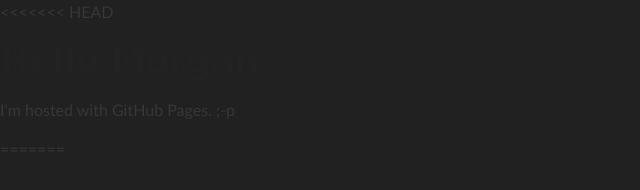
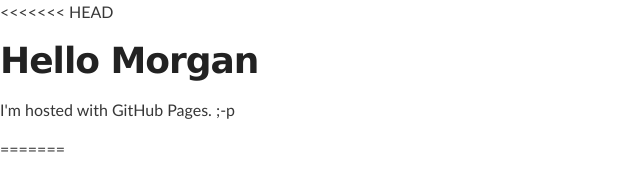
Before and after one commit to therutgerhour/therutgerhour.github.io, a plain HTML site: page index.html in a window 1280 px wide. Shown: the whole page, without its empty margins (0-640 px from the left). Drawn offline with Linux system fonts and the light colour scheme.

Commit message:
change background color
background color changed

```diff
--- a/stylesheets/stylesheet.css
+++ b/stylesheets/stylesheet.css
@@ -51,7 +51,7 @@ Theme Styles
 body {
   box-sizing: border-box;
   color:#373737;
-  background: #212121;
+  background: #FFFFFF;
   font-size: 16px;
   font-family: 'Myriad Pro', Calibri, Helvetica, Arial, sans-serif;
   line-height: 1.5;
```
